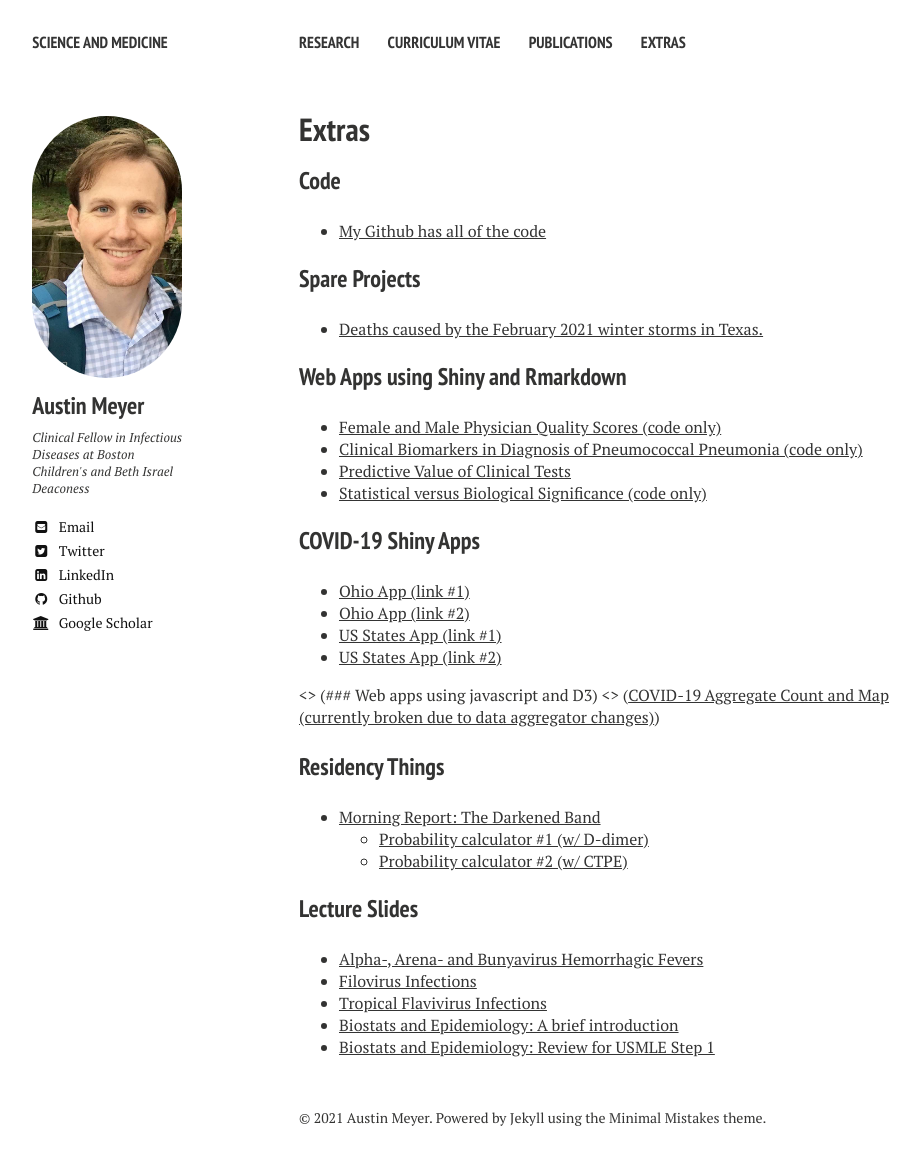
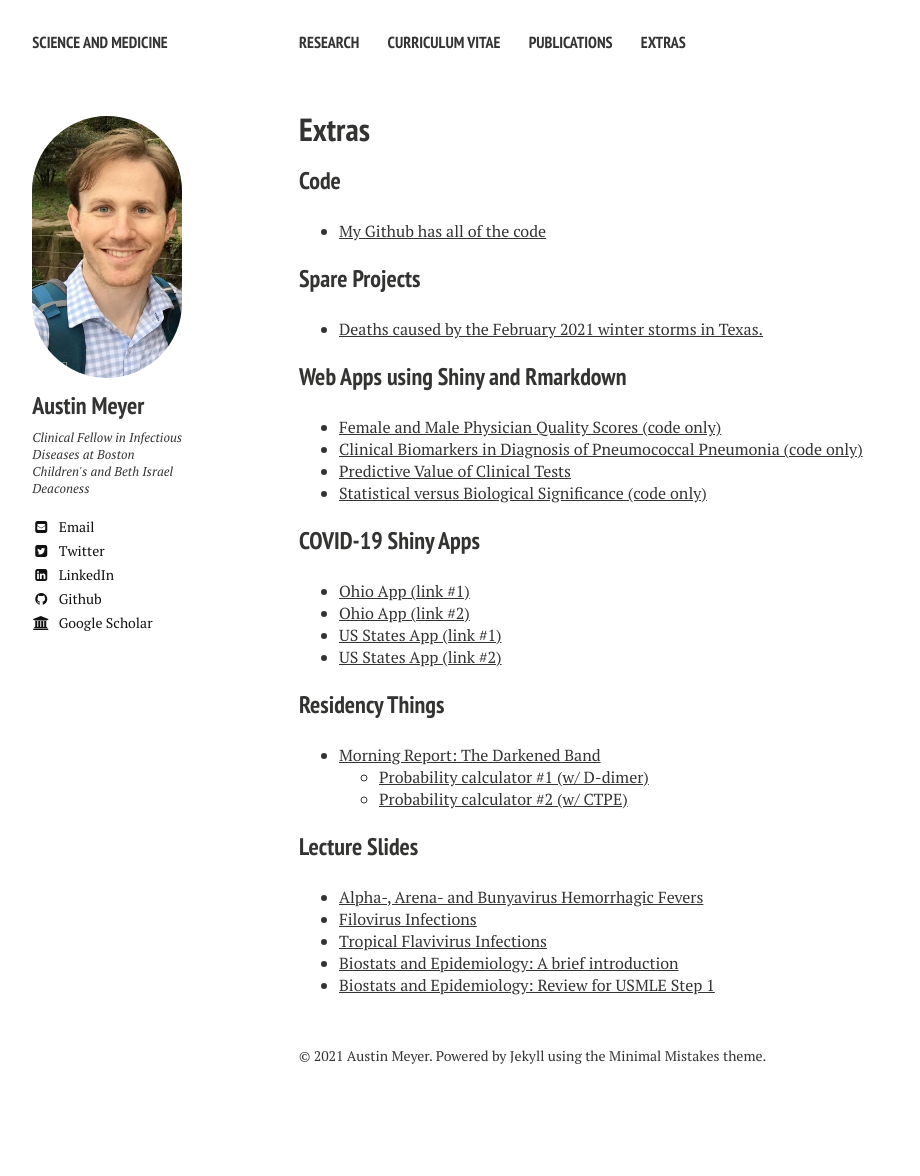
Before and after one commit to ausmeyer/ausmeyer.github.io, a Jekyll site: the page built from extras/index.md, in a window 1280 px wide. Shown: the whole page, without its empty margins (21-941 px from the left). Built offline with Jekyll 4.4.1, drawn with Linux system fonts in a browser that asks for light colours; nearby versions of some CDN libraries; after the commit the page ends 1114 px from its top, so only the background shows below that.

Commit message:
reformatting list

```diff
--- a/extras/index.md
+++ b/extras/index.md
@@ -23,8 +23,8 @@ share: false
 + [US States App (link #1)](http://covidtrackingus.org/)
 + [US States App (link #2)](https://ausmeyer.shinyapps.io/covid_states/)
 
-<> (### Web apps using javascript and D3)
-<> ([COVID-19 Aggregate Count and Map (currently broken due to data aggregator changes)](http://meyerlab.org/covid_d3_test))
+<!--(### Web apps using javascript and D3)-->
+<!-- ([COVID-19 Aggregate Count and Map (currently broken due to data aggregator changes)](http://meyerlab.org/covid_d3_test))-->
 
 ### Residency Things
 + [Morning Report: The Darkened Band](https://ausmeyer.shinyapps.io/morningreport_03202019/)
```
